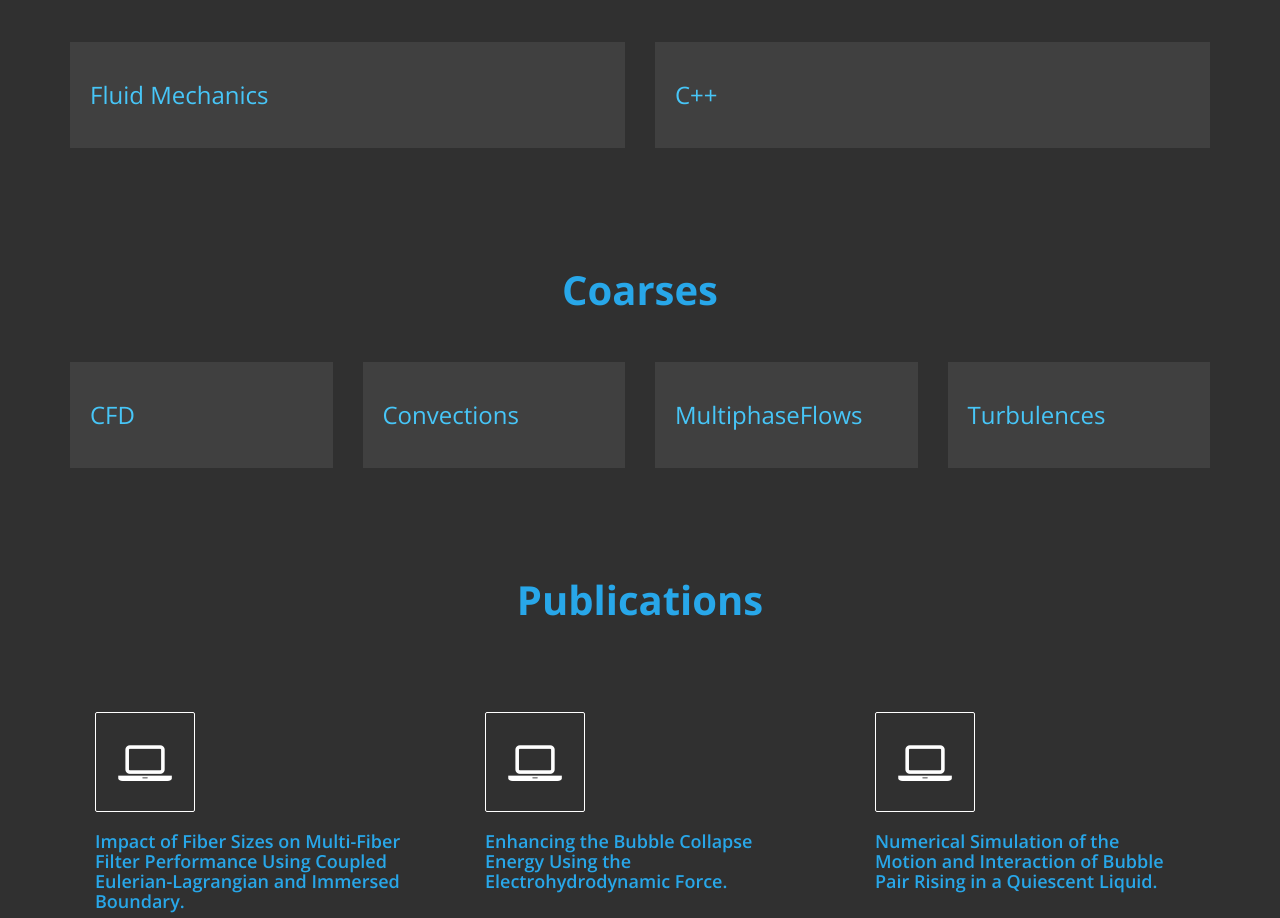
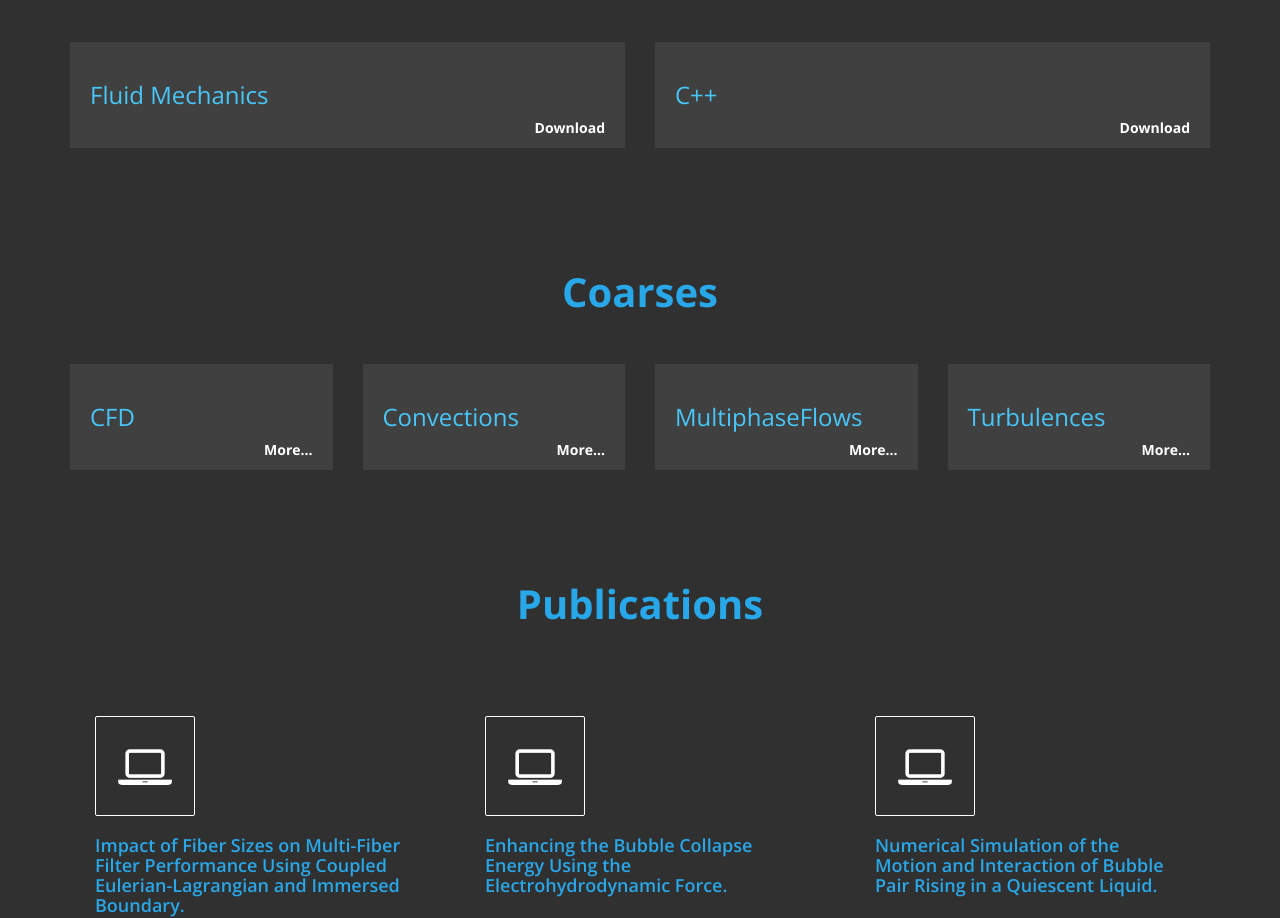
Before and after one commit to SajadKhodadadi1990/academicProfile, a plain HTML site: page index.html in a window 1280 px wide. Shown: the part 4633-5551 px from the top of the page. Drawn offline with nearby package versions, Linux system fonts and the light colour scheme.

Commit message:
Update index.html

```diff
--- a/index.html
+++ b/index.html
@@ -828,6 +828,7 @@
 
     							<div class="team-des">
     								<h3>Fluid Mechanics</h3>
+								<span style="float: inline-end; color: #fff;">Download</span>
     							</div>
     					</div>
 					</a>
@@ -843,6 +844,7 @@
 							<div class="team-wrapper">
 									<div class="team-des">
 										<h3>C++</h3>
+										<span style="float: inline-end; color: #fff;">Download</span>
 									</div>
 							</div>
 						</a>
@@ -909,6 +911,7 @@
 
     							<div class="team-des">
     								<h3>CFD</h3>
+								<span style="float: inline-end; color: #fff;">More...</span>
     							</div>
     					</div>
 					</a>
@@ -925,6 +928,7 @@
 
     							<div class="team-des">
     								<h3>Convections</h3>
+								<span style="float: inline-end; color: #fff;">More...</span>
     							</div>
     					</div>
 					</a>
@@ -945,6 +949,7 @@
 
     							<div class="team-des">
     								<h3>MultiphaseFlows</h3>
+								<span style="float: inline-end; color: #fff;">More...</span>
     							</div>
     					</div>
 					</a>
@@ -961,6 +966,7 @@
 
     							<div class="team-des">
     								<h3>Turbulences</h3>
+								<span style="float: inline-end; color: #fff;">More...</span>
     							</div>
     					</div>
 					</a>
```
